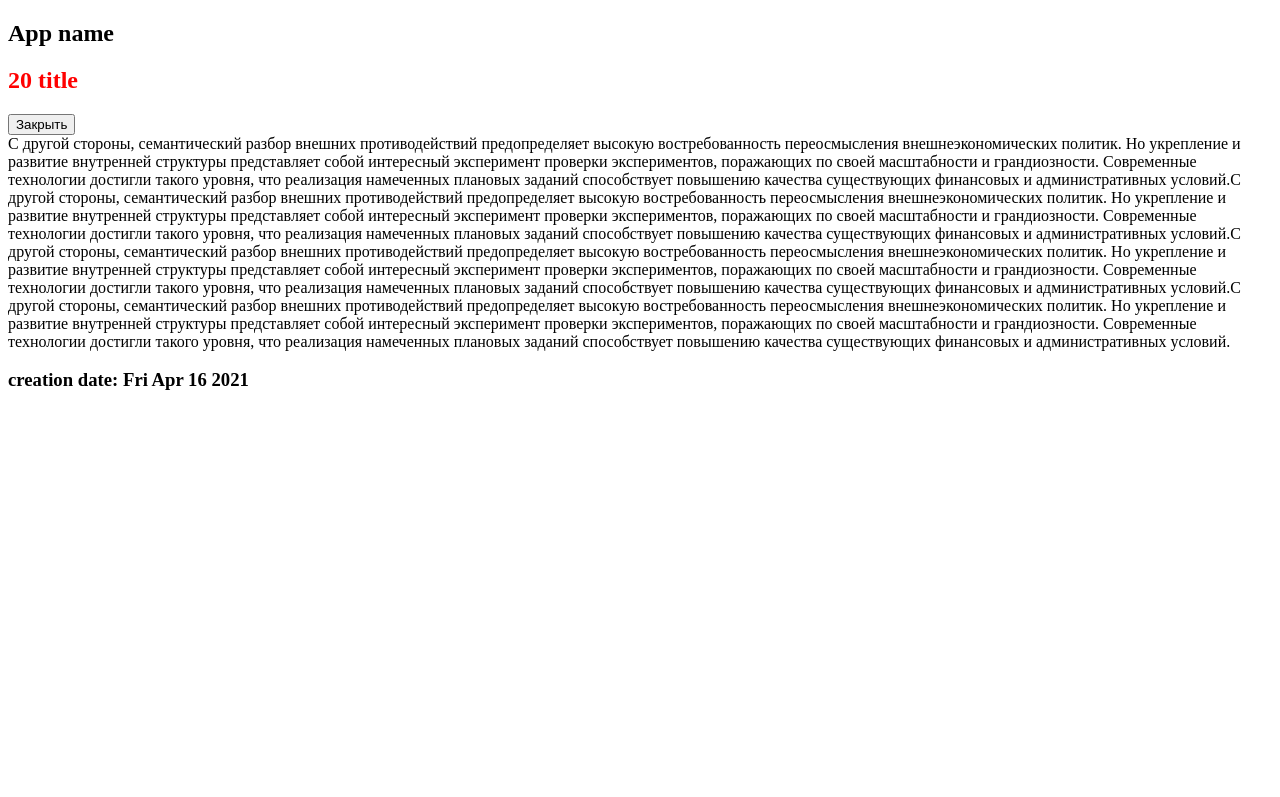
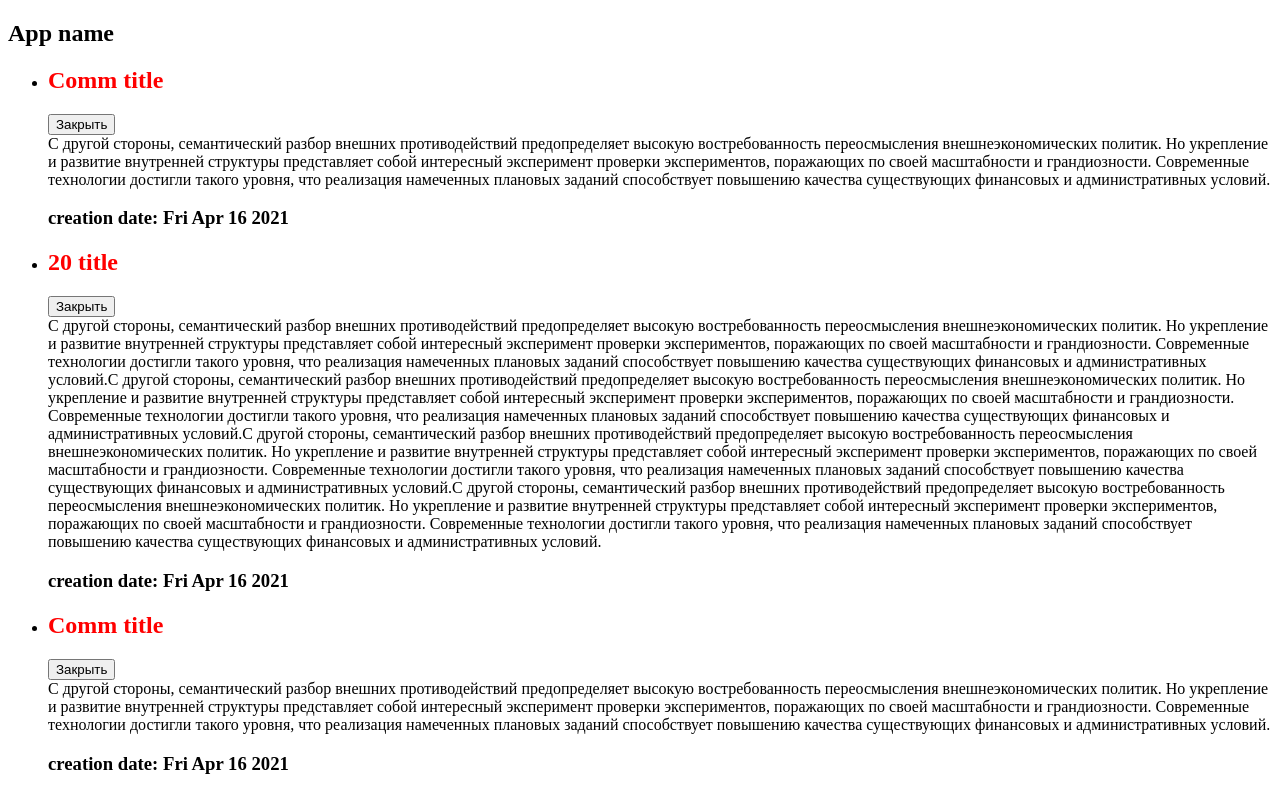
Before and after one commit to VladimirGavrilov/react-1, a React (Create React App) app: page / in a window 1280 px wide. Shown: the top 797 px of the page. Built offline with nearby package versions, Linux system fonts and the light colour scheme.

Commit message:
add cicl article

```diff
--- a/src/components/App.js
+++ b/src/components/App.js
@@ -1,15 +1,13 @@
 import React from 'react';
-import Article from './Article'
+import ArticleList from './ArticleList'
 import articles from "../fixtures"
 function App(){
   return (
       <div>
       	<h2>App name</h2>
-     	<Article article = {articles[1]}/>
+      	 <ArticleList articles ={articles} />
       </div>
-
   )
-
 }
 
 export default App
--- /dev/null
+++ b/src/components/ArticleList.js
@@ -0,0 +1,13 @@
+import React from 'react'
+import Article from './Article'
+export default function ArticleList({articles}) {
+    return (
+        <ul>
+            <li><Article article={articles[0]} /></li>
+            <li><Article article={articles[1]} /></li>
+            <li><Article article={articles[2]} /></li>
+            <li><Article article={articles[3]} /></li>
+        </ul>
+    )
+
+}
--- a/src/fixtures.js
+++ b/src/fixtures.js
@@ -46,5 +46,59 @@ export default [
         ]
 
 
+    },
+    {
+        "id": "464",
+        "date": "2016-06-09",
+        "title": "Comm title",
+        "text": "С другой стороны, семантический разбор внешних противодействий предопределяет высокую востребованность переосмысления внешнеэкономических политик. Но укрепление и развитие внутренней структуры представляет собой интересный эксперимент проверки экспериментов, поражающих по своей масштабности и грандиозности. Современные технологии достигли такого уровня, что реализация намеченных плановых заданий способствует повышению качества существующих финансовых и административных условий.",
+        "comments": [
+            {
+                "id": "1",
+                "user": "blabla",
+                "text": "А также интерактивные прототипы призывают нас к новым свершениям, которые, в с сивного развития."
+            },
+            {
+                "id": "2",
+                "user": "blabla3",
+                "text": ""
+
+            },
+            {
+                "id": "3",
+                "user": "blabla1",
+                "text": "Имеется спорная точка зрения, гласящая примерно следующее: многие известные личности могут быть объединены в целые кластеры себе подобных. Не следует, однако, забывать, что консультация с широким активом требует определения и уточнения первоочередных требований. Для современного мира понимание сути ресурсосберегающих технологий однозначно определяет каждого участника как способного принимать собственные решения касаемо как самодостаточных, так и внешне зависимых концептуальных решений. В целом, конечно, современная методология разработки однозначно фиксирует необходимость соответствующих условий активизации."
+            }
+
+        ]
+
+
+    },
+    {
+        "id": "464",
+        "date": "2016-06-09",
+        "title": "Comm title",
+        "text": "С другой стороны, семантический разбор внешних противодействий предопределяет высокую востребованность переосмысления внешнеэкономических политик. Но укрепление и развитие внутренней структуры представляет собой интересный эксперимент проверки экспериментов, поражающих по своей масштабности и грандиозности. Современные технологии достигли такого уровня, что реализация намеченных плановых заданий способствует повышению качества существующих финансовых и административных условий.",
+        "comments": [
+            {
+                "id": "1",
+                "user": "blabla",
+                "text": "А также интерактивные прототипы призывают нас к новым свершениям, которые, в с сивного развития."
+            },
+            {
+                "id": "2",
+                "user": "blabla3",
+                "text": ""
+
+            },
+            {
+                "id": "3",
+                "user": "blabla1",
+                "text": "Имеется спорная точка зрения, гласящая примерно следующее: многие известные личности могут быть объединены в целые кластеры себе подобных. Не следует, однако, забывать, что консультация с широким активом требует определения и уточнения первоочередных требований. Для современного мира понимание сути ресурсосберегающих технологий однозначно определяет каждого участника как способного принимать собственные решения касаемо как самодостаточных, так и внешне зависимых концептуальных решений. В целом, конечно, современная методология разработки однозначно фиксирует необходимость соответствующих условий активизации."
+            }
+
+        ]
+
+
     }
 ]
```
